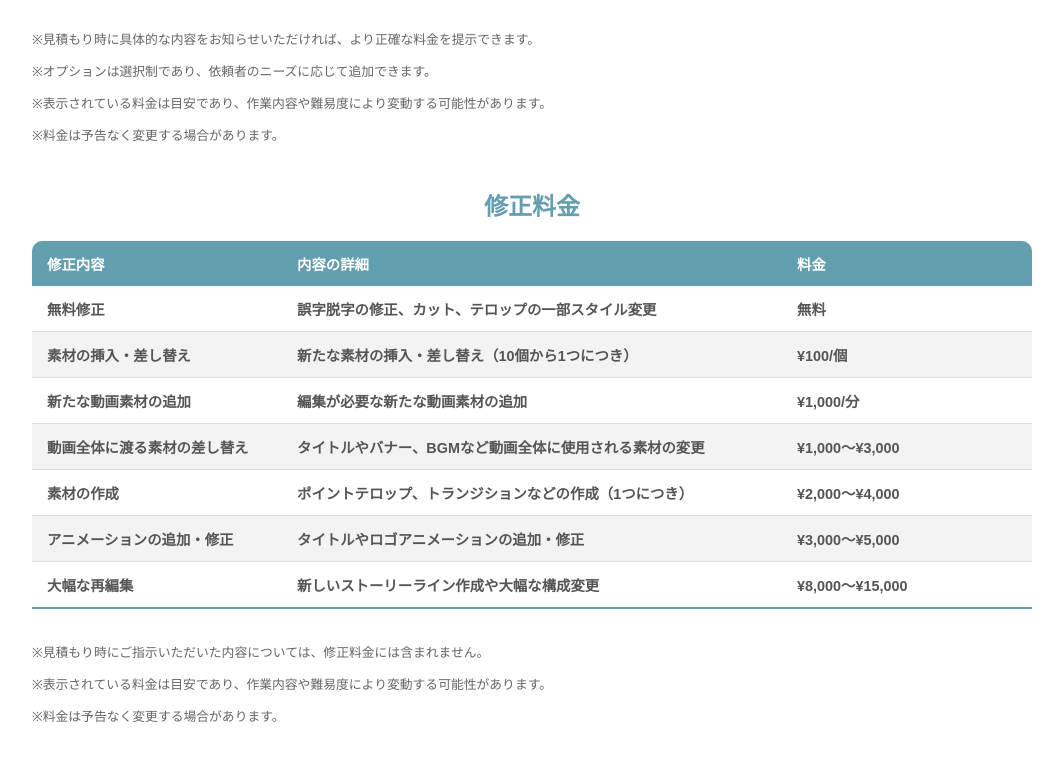
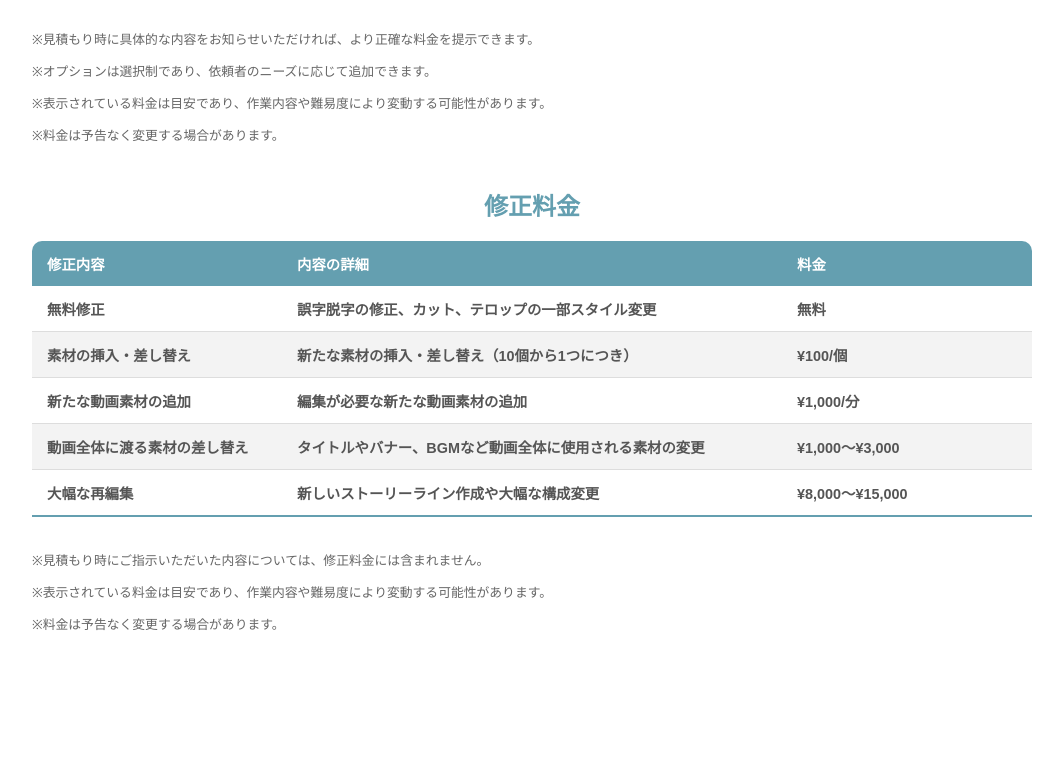
Before and after one commit to Rikenan/pricing, a plain HTML site: page index.html in a window 1280 px wide. Shown: the part 742-1500 px from the top of the page, without its empty margins (108-1171 px from the left). After the commit the page ends 1408 px from the top, so only its background shows below. Drawn offline with Linux system fonts and the light colour scheme.

Commit message:
Update index.html

```diff
--- a/index.html
+++ b/index.html
@@ -95,16 +95,6 @@
                 <td>¥1,000〜¥3,000</td>
             </tr>
             <tr>
-                <td>素材の作成</td>
-                <td>ポイントテロップ、トランジションなどの作成（1つにつき）</td>
-                <td>¥2,000〜¥4,000</td>
-            </tr>
-            <tr>
-                <td>アニメーションの追加・修正</td>
-                <td>タイトルやロゴアニメーションの追加・修正</td>
-                <td>¥3,000〜¥5,000</td>
-            </tr>
-            <tr>
                 <td>大幅な再編集</td>
                 <td>新しいストーリーライン作成や大幅な構成変更</td>
                 <td>¥8,000〜¥15,000</td>
```
